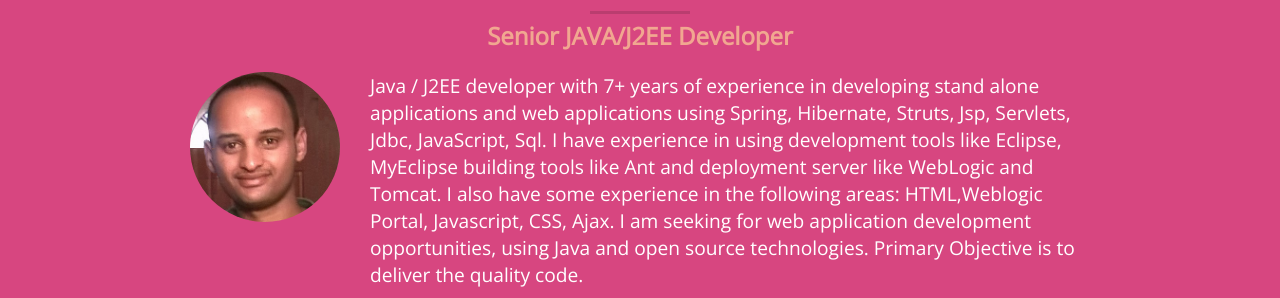
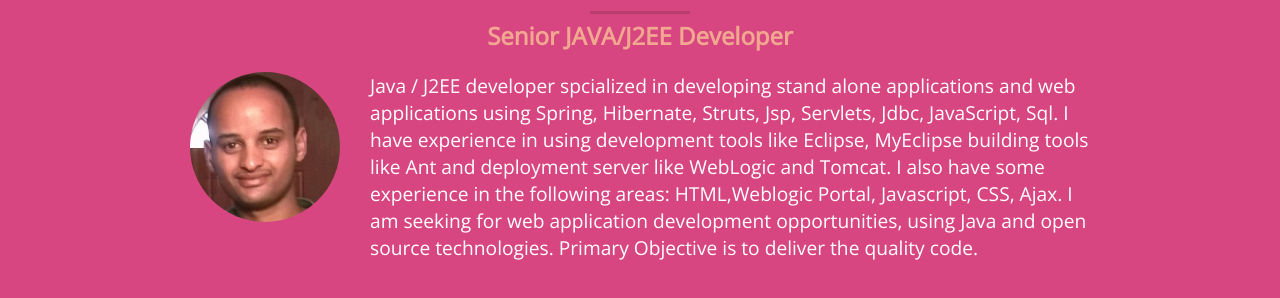
Before and after one commit to anbestephen/anbestephen.github.com, a plain HTML site: page index.html in a window 1280 px wide. Shown: the part 2652-2950 px from the top of the page. Drawn offline with nearby package versions, Linux system fonts and the light colour scheme.

Commit message:
Update index.html

```diff
--- a/index.html
+++ b/index.html
@@ -106,7 +106,7 @@ My name is Ambasager Estifanos , i am experience J2EE developer. Currently I am
 		<div class="col-2">
 			<img src="img/ambesa.jpg" alt="">
 		</div>
-		<div class="col-8 content">Java / J2EE developer with 7+ years of experience in developing stand alone applications and web applications using Spring, Hibernate, Struts, Jsp, Servlets, Jdbc, JavaScript, Sql. I have experience in using development tools like Eclipse, MyEclipse building tools like Ant and deployment server like WebLogic and Tomcat. I also have some experience in the following areas: HTML,Weblogic Portal, Javascript, CSS, Ajax. I am seeking for web application development opportunities, using Java and open source technologies. Primary Objective is to deliver the quality code.
+		<div class="col-8 content">Java / J2EE developer spcialized in developing stand alone applications and web applications using Spring, Hibernate, Struts, Jsp, Servlets, Jdbc, JavaScript, Sql. I have experience in using development tools like Eclipse, MyEclipse building tools like Ant and deployment server like WebLogic and Tomcat. I also have some experience in the following areas: HTML,Weblogic Portal, Javascript, CSS, Ajax. I am seeking for web application development opportunities, using Java and open source technologies. Primary Objective is to deliver the quality code.
 		</div>
 		<div class="col-1"></div>
 	</div>
```
